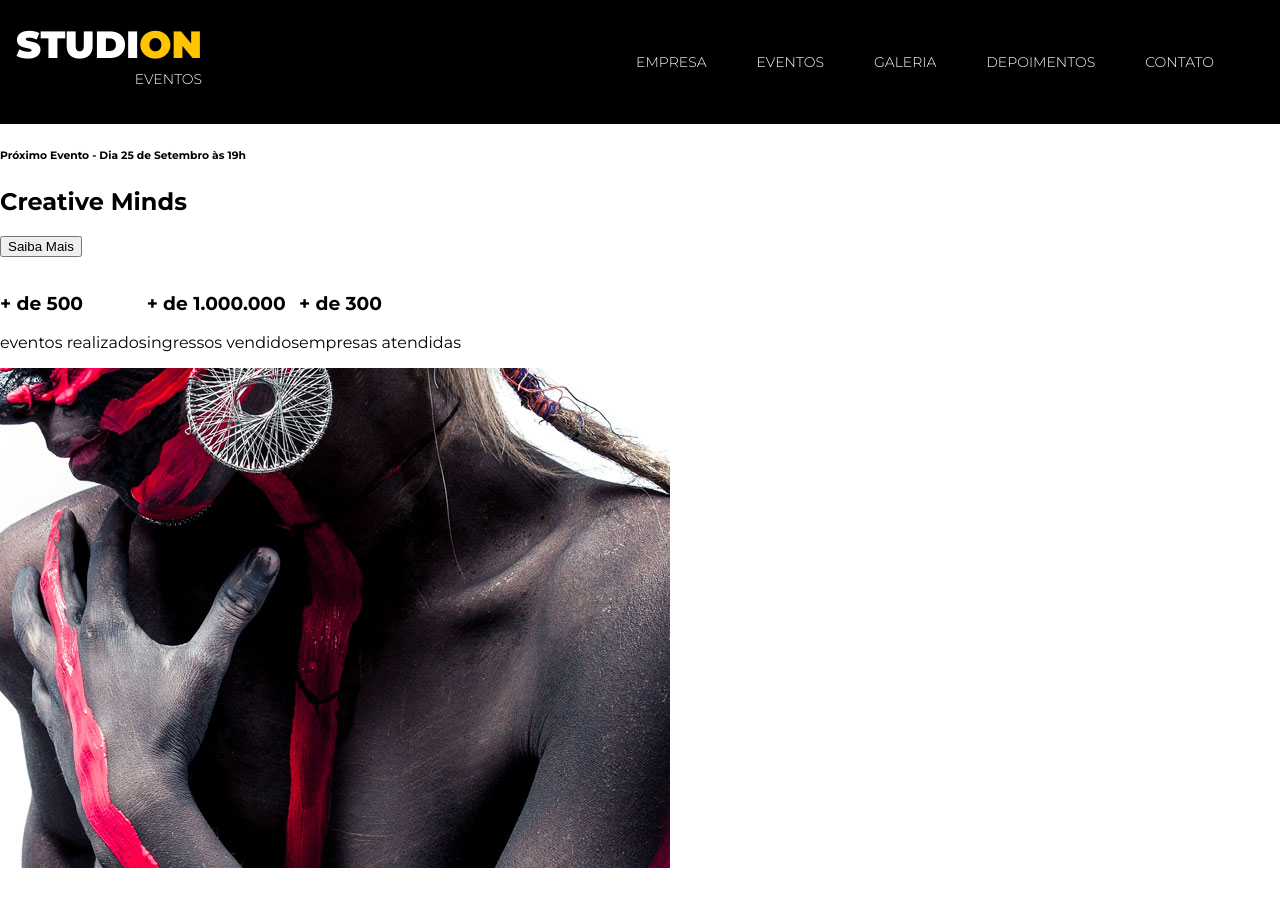
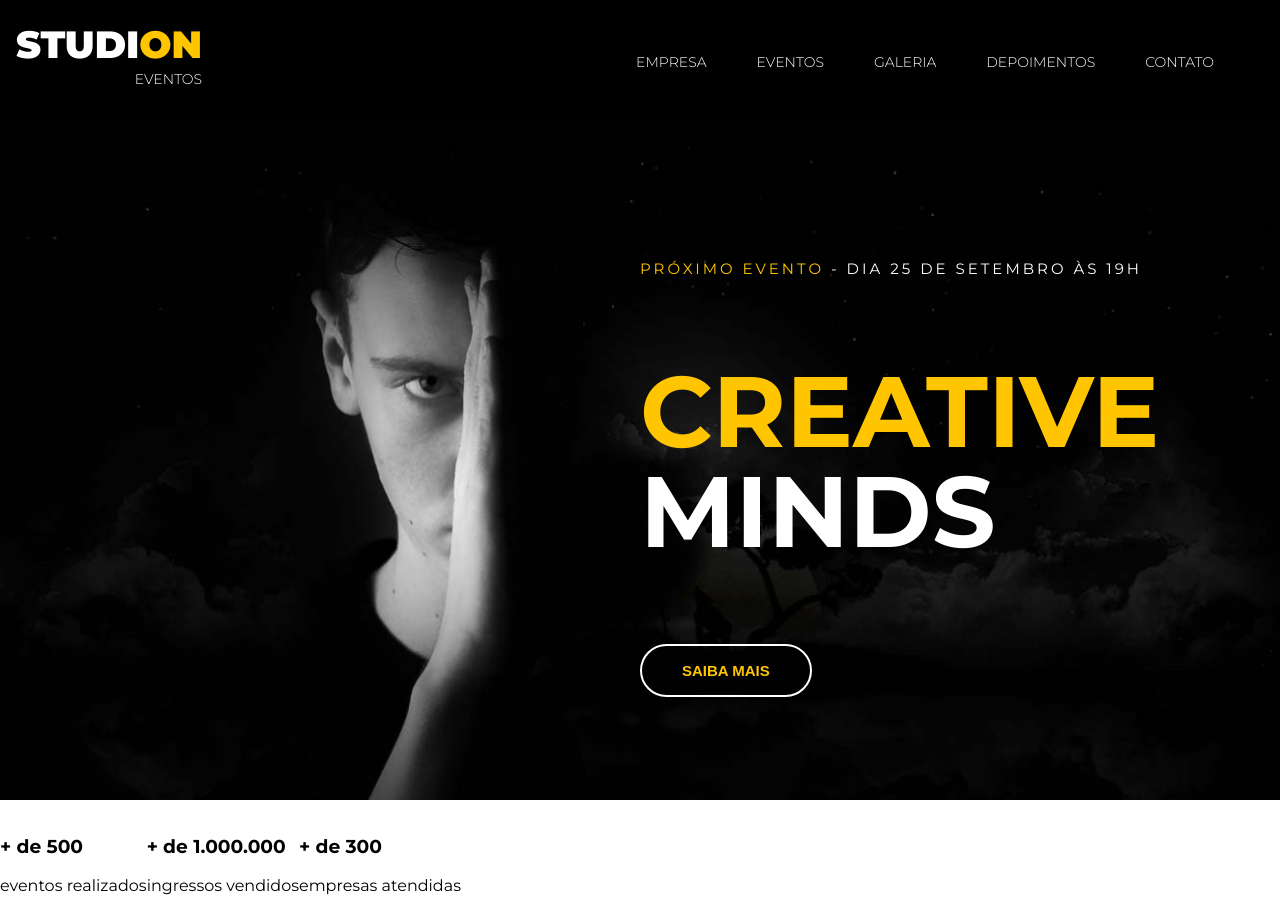
Before and after one commit to mrmsoares/studion, a website: page src/index.html in a window 1280 px wide. Shown: the top 898 px of the page. Drawn offline with Linux system fonts and the light colour scheme.

Commit message:
feat(header): implemented header styles

```diff
--- a/src/index.html
+++ b/src/index.html
@@ -31,17 +31,28 @@
         </li>
       </ul>
     </nav>
-
+    <!-- Início do header -->
     <header>
       <div id="slider">
         <div class="slide">
-          <h6><span>Próximo Evento</span> - Dia 25 de Setembro às 19h</h6>
-          <h2><span>Creative</span> Minds</h2>
-          <button>Saiba Mais</button>
+          <img
+            src="./images/banner.jpg"
+            alt="Banner Principal"
+            class="slide__background-image"
+          />
+
+          <div class="slide__copy">
+            <h6>
+              <span class="copy--primary">Próximo Evento</span> - Dia 25 de
+              Setembro às 19h
+            </h6>
+            <h2><span class="copy--primary">Creative</span> Minds</h2>
+            <button class="btn btn--slide">Saiba Mais</button>
+          </div>
         </div>
       </div>
     </header>
-
+    <!-- Fim do header -->
     <main>
       <section id="eventos">
         <ul>
--- a/src/style.css
+++ b/src/style.css
@@ -1,10 +1,12 @@
 @import url("https://fonts.googleapis.com/css2?family=Montserrat:wght@300;400;700;900&display=swap");
 
 :root {
+  font-family: "Montserrat", sans-serif;
+  font-size: 16px;
   /* criando uma variável para cor primária */
   --color-primary: #ffc500;
-  font-family: "Montserrat", sans-serif;
-  font-size: 16px;
+  /* criando uma variável para padding padrão. Siga a ordem de cascata, defindo a sequência do código sempre abaixo um do outro. */
+  --default-padding: 1rem;
 }
 
 * {
@@ -24,6 +26,7 @@ body {
 
 .navbar {
   position: fixed;
+  z-index: 1;
   display: grid;
   grid-template-columns: 1fr 9fr;
   align-items: center;
@@ -80,3 +83,68 @@ body {
 .copy--primary {
   color: var(--color-primary);
 }
+
+/* Início da configuração do HEADER */
+#slider {
+  background-color: #000;
+  color: #fff;
+}
+
+.slide {
+  /* Para calcular o preenchimento do espaço restante em tela, calcule a altura total da tela menos a altura do item antecessor. No caso, vamos diminuir pegando a altura do nav que foi de 7.75rem */
+  height: calc(100vh - 7.75rem);
+  position: relative;
+}
+
+.slide__background-image {
+  width: 100%;
+  height: 100%;
+  /* Nova propriedade do CSS */
+  object-fit: cover;
+  object-position: center;
+}
+
+.slide__copy {
+  position: absolute;
+  top: 6.25rem;
+  left: 50vw;
+}
+
+.slide__copy h6 {
+  font-size: 0.9375rem;
+  font-weight: 400;
+  text-transform: uppercase;
+  letter-spacing: 0.1875rem;
+}
+
+.slide__copy h2 {
+  font-size: 6.25rem;
+  font-weight: 700;
+  text-transform: uppercase;
+  line-height: 6.25rem;
+}
+
+.slide__copy h2 span {
+  display: block;
+}
+
+.btn {
+  cursor: pointer;
+  padding: 1rem 2.5rem;
+  border: 0.125rem solid #fff;
+  color: var(--color-primary);
+  background: unset;
+  border-radius: 3.525rem;
+  font-size: 0.9375rem;
+  font-weight: 700;
+  text-transform: uppercase;
+  transition: 0.5s all ease;
+}
+
+.btn:hover,
+.btn:active,
+.btn:focus {
+  border-color: var(--color-primary);
+  background-color: var(--color-primary);
+  color: #fff;
+}
```
